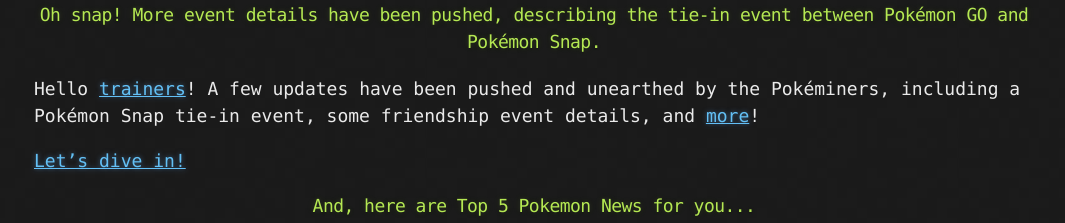
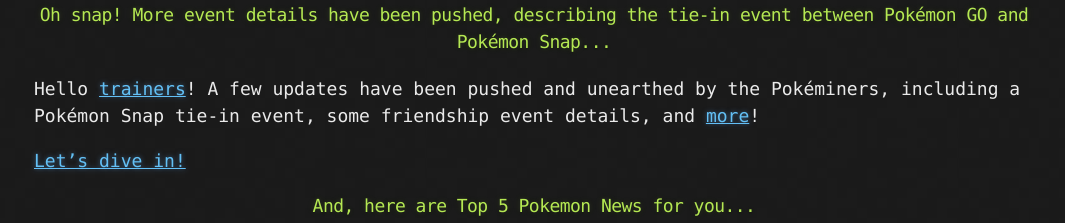
Before and after one commit to coffeecocoa/qooldb, a Jekyll site: the page built from _posts/2021-04-04-top-5-pokemon-news-from-guide-to-counter-mega-lopunny-raid-pokémon-go-ar-glasses-to-pokemon-yellow-valheim-game-boy-emulator.md, in a window 1280 px wide. Shown: the part 605-828 px from the top of the page, without its empty margins (106-1171 px from the left). Built offline with Jekyll 4.4.1, drawn with Linux system fonts in a browser that asks for light colours.

```diff
--- a/_posts/2021-04-04-top-5-pokemon-news-from-guide-to-counter-mega-lopunny-raid-pokémon-go-ar-glasses-to-pokemon-yellow-valheim-game-boy-emulator.md
+++ b/_posts/2021-04-04-top-5-pokemon-news-from-guide-to-counter-mega-lopunny-raid-pokémon-go-ar-glasses-to-pokemon-yellow-valheim-game-boy-emulator.md
@@ -13,7 +13,7 @@
 </p>
 
 <h3 align="center">
-    Oh snap! More event details have been pushed, describing the tie-in event between Pokémon GO and Pokémon Snap.
+    Oh snap! More event details have been pushed, describing the tie-in event between Pokémon GO and Pokémon Snap...
 </h3>
 
 Hello [trainers](/archive)! A few updates have been pushed and unearthed by the Pokéminers, including a Pokémon Snap tie-in event, some friendship event details, and [more](/archive)!
```
